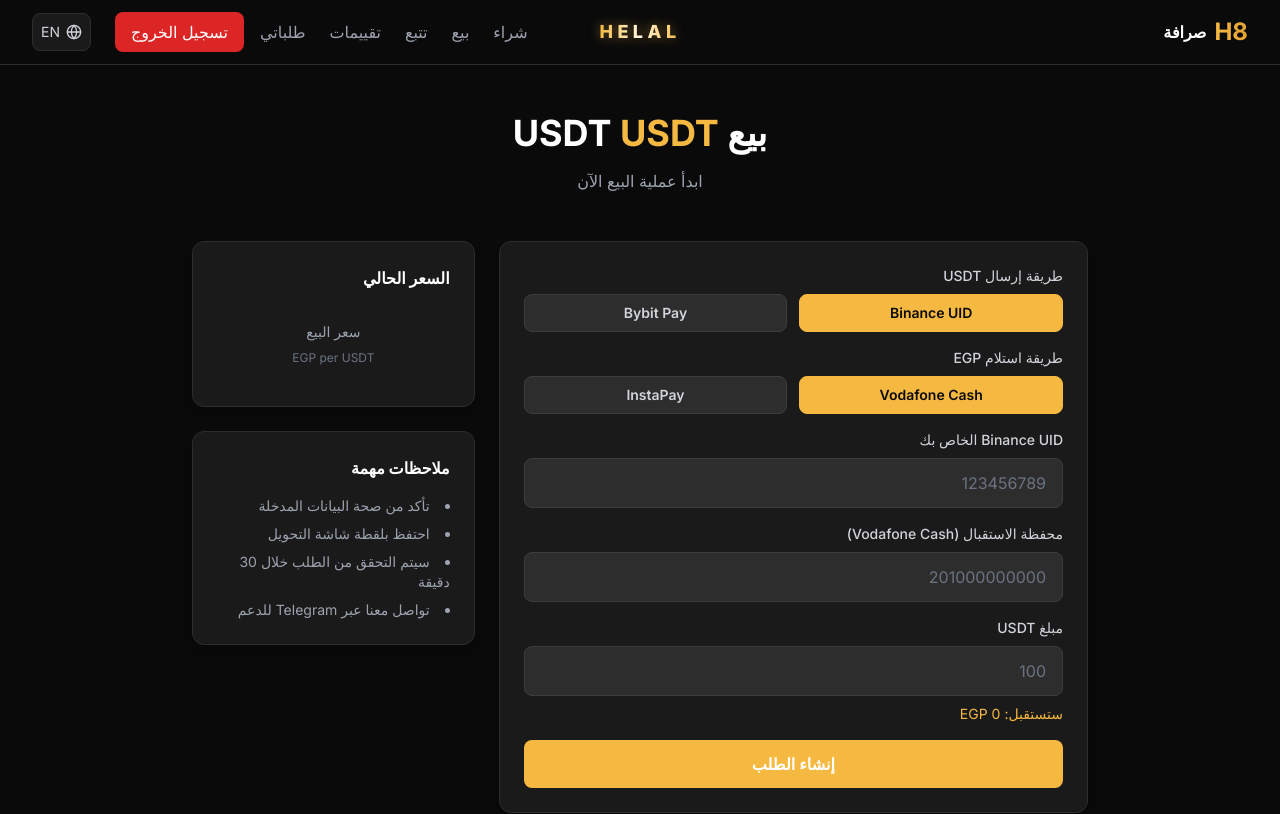
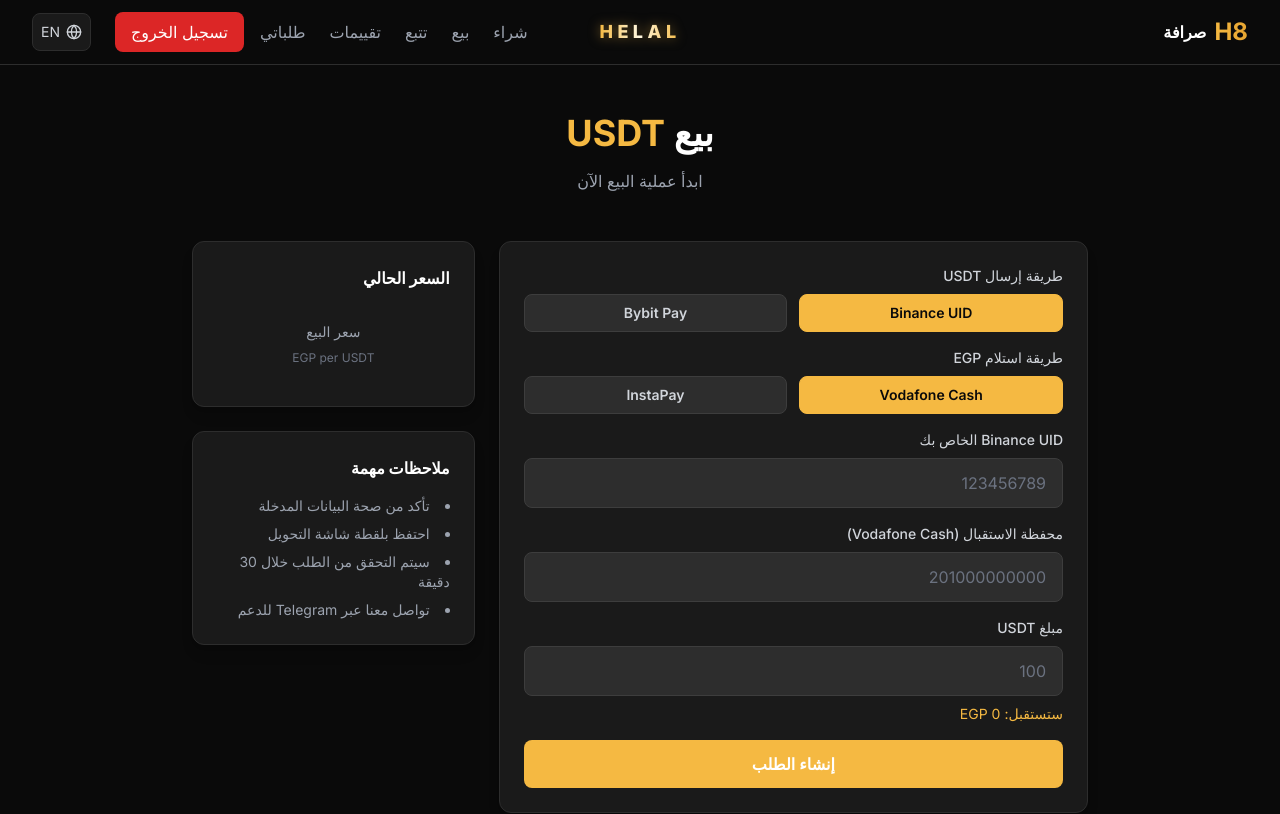
Before and after one commit to HELAL-SHADY/H8_Exchange, a Next.js app: page /sell in a window 1280 px wide. Shown: the top 814 px of the page. Built offline with nearby package versions, Linux system fonts and the light colour scheme; no server answers; the database is empty; sample sign-in values are in the browser's storage.

Commit message:
ffffffff

```diff
--- a/app/buy/page.tsx
+++ b/app/buy/page.tsx
@@ -89,7 +89,8 @@
             className="text-center mb-8 sm:mb-12"
           >
             <h1 className="text-3xl sm:text-4xl font-bold mb-4">
-              {t("buyUsdtTitle")} <span className="text-[#F5B942]">USDT</span>
+              {locale === "ar" ? "شراء" : "Buy"}{" "}
+              <span className="text-[#F5B942]">USDT</span>
             </h1>
             <p className="text-gray-400">{t("startBuyNow")}</p>
           </motion.div>
--- a/app/sell/page.tsx
+++ b/app/sell/page.tsx
@@ -89,7 +89,8 @@
             className="text-center mb-8 sm:mb-12"
           >
             <h1 className="text-3xl sm:text-4xl font-bold mb-4">
-              {t("sellUsdtTitle")} <span className="text-[#F5B942]">USDT</span>
+              {locale === "ar" ? "بيع" : "Sell"}{" "}
+              <span className="text-[#F5B942]">USDT</span>
             </h1>
             <p className="text-gray-400">{t("startSellNow")}</p>
           </motion.div>
```
